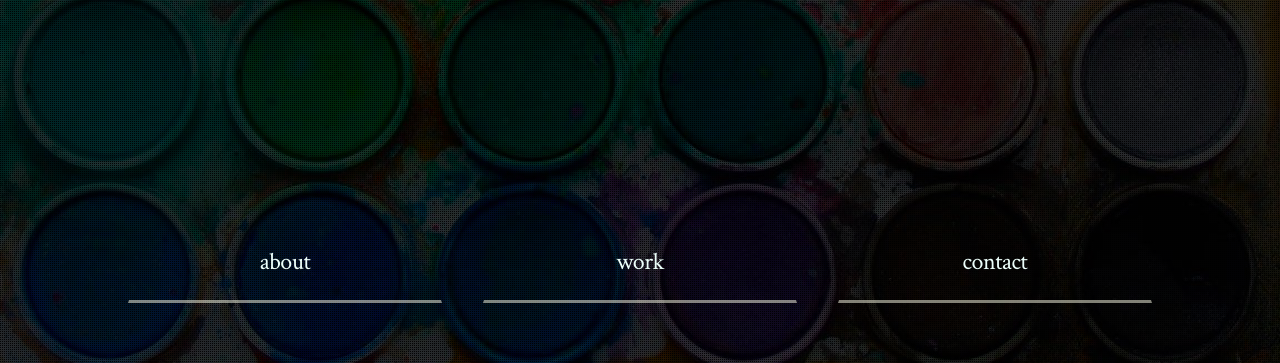
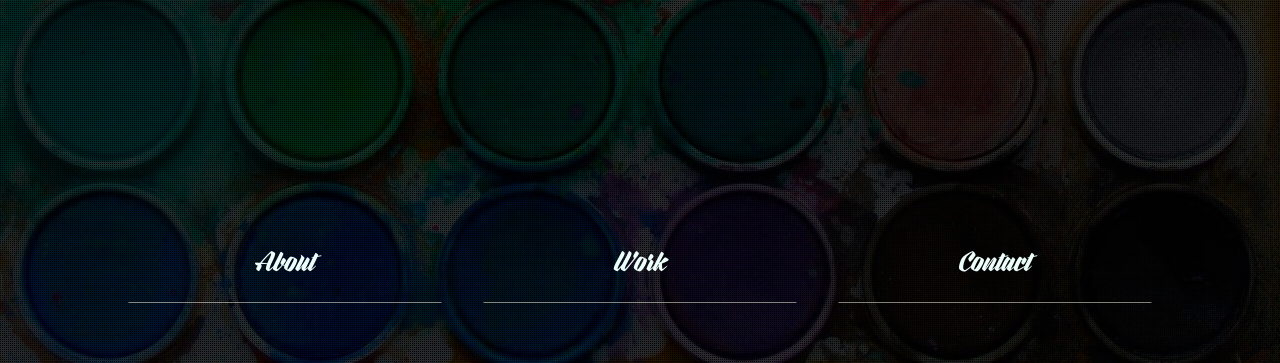
Before and after one commit to techtolentino/official, a plain HTML site: page index.html in a window 1280 px wide. Shown: the part 437-800 px from the top of the page. Drawn offline with nearby package versions, Linux system fonts and the light colour scheme.

Commit message:
fonts and shit

```diff
--- a/css/styles.css
+++ b/css/styles.css
@@ -1,4 +1,11 @@
 @import url(http://fonts.googleapis.com/css?family=Crimson+Text);
+
+@font-face {
+	font-family: Rurable;
+	src: url('./../font/Rurable_PersonalUseOnly.ttf') format('truetype');
+	font-weight: normal;
+	font-style: normal;
+}
 
 .container {
 	display: block;
@@ -24,32 +31,33 @@
 
 .splash-section {
 	border: 1px solid transparent;
-	border-bottom: 3px solid rgba(255, 255, 234, 0.5);
+	border-bottom: 1px solid rgba(255, 255, 234, 0.5);
 	color: #edfffb;
 	margin-top: 10px;
 	margin-bottom: 10px;
 	padding: 20px;
+
 }
 
 
 #about:hover {
-	border-bottom: 3px solid #ff0047;
+	border-bottom: 1px solid #ff0047;
 	cursor: pointer;
 }
 
 #work:hover {
-	border-bottom: 3px solid #00b2ff;
+	border-bottom: 1px solid #00b2ff;
 	cursor: pointer;
 }
 
 #contact:hover {
-	border-bottom: 3px solid #07ff9b;
+	border-bottom: 1px solid #07ff9b;
 	cursor: pointer;
 }
 
 .splash-section h5 {
 	margin-bottom: 0;
-	font-family: 'Crimson Text', serif;
+	font-family: Rurable, cursive;
 }
 
 .about, .work, .contact {
--- a/index.html
+++ b/index.html
@@ -46,13 +46,13 @@
 			<img src="img/images/official_logo.png" id="official-logo">
 			<div class="row" id="splash-sections-container">
 				<div class="one-third column splash-section" id="about">
-					<h5>about</h5>
+					<h5>About</h5>
 				</div>
 				<div class="one-third column splash-section" id="work">
-					<h5>work</h5>
+					<h5>Work</h5>
 				</div>
 				<div class="one-third column splash-section" id="contact">
-					<h5>contact</h5>
+					<h5>Contact</h5>
 				</div>
 			</div>
 		</div>
```
Also changed, not shown: font/Rurable_PersonalUseOnly.ttf (added).
